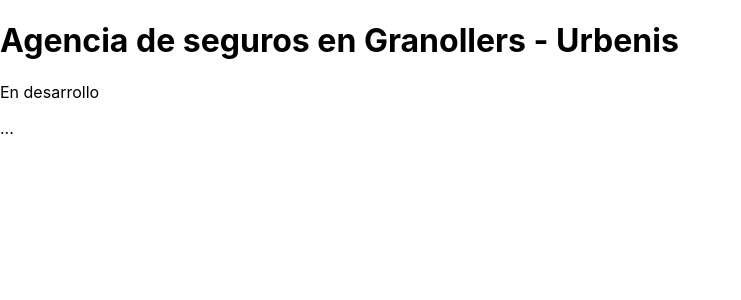
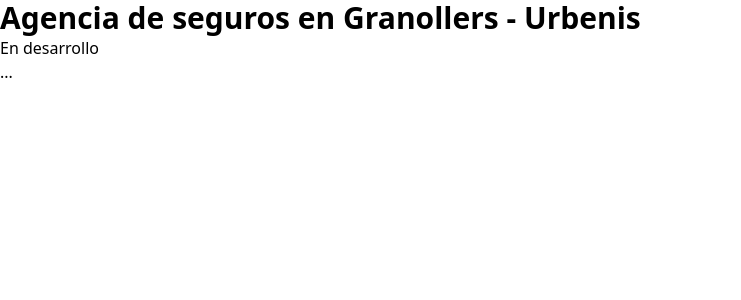
Before and after one commit to segurode/urbenis, a React (Create React App) app: page / in a window 1280 px wide. Shown: the top 300 px of the page, without its empty margins (0-741 px from the left). Built offline with nearby package versions, Linux system fonts and the light colour scheme.

Commit message:
tailwindcss config

```diff
--- a/package.json
+++ b/package.json
@@ -53,5 +53,10 @@
       "last 1 firefox version",
       "last 1 safari version"
     ]
+  },
+  "devDependencies": {
+    "autoprefixer": "^10.4.7",
+    "postcss": "^8.4.14",
+    "tailwindcss": "^3.1.2"
   }
 }
--- /dev/null
+++ b/postcss.config.js
@@ -0,0 +1,6 @@
+module.exports = {
+  plugins: {
+    tailwindcss: {},
+    autoprefixer: {},
+  },
+}
--- a/public/index.html
+++ b/public/index.html
@@ -3,7 +3,6 @@
   <head>
     <meta charset="utf-8" />
     <meta name="viewport" content="width=device-width, initial-scale=1" />
-    <meta name="theme-color" content="#000000" />
     <meta name="description" content="Web site created using create-react-app" />
     <link rel="apple-touch-icon" href="%PUBLIC_URL%/logo192.png" />
     <!--
--- a/src/App.js
+++ b/src/App.js
@@ -10,7 +10,7 @@
         <title>Seguros en Granollers - urbenis</title>
       </Helmet>
       <header >
-      <h1>Agencia de seguros en Granollers - Urbenis</h1>
+      <h1 className="text-3xl font-bold">Agencia de seguros en Granollers - Urbenis</h1>
       </header>
       <main>
         <p>
--- a/src/index.css
+++ b/src/index.css
@@ -1,13 +1,3 @@
-body {
-  margin: 0;
-  font-family: -apple-system, BlinkMacSystemFont, 'Segoe UI', 'Roboto', 'Oxygen',
-    'Ubuntu', 'Cantarell', 'Fira Sans', 'Droid Sans', 'Helvetica Neue',
-    sans-serif;
-  -webkit-font-smoothing: antialiased;
-  -moz-osx-font-smoothing: grayscale;
-}
-
-code {
-  font-family: source-code-pro, Menlo, Monaco, Consolas, 'Courier New',
-    monospace;
-}
+@tailwind base;
+@tailwind components;
+@tailwind utilities;
--- /dev/null
+++ b/tailwind.config.js
@@ -0,0 +1,8 @@
+/** @type {import('tailwindcss').Config} */
+module.exports = {
+  content: ["./src/**/*.{js,jsx,ts,tsx}",],
+  theme: {
+    extend: {},
+  },
+  plugins: [],
+}
```
Also changed, not shown: 1 other file (tests, documents, lock files or other folders).
